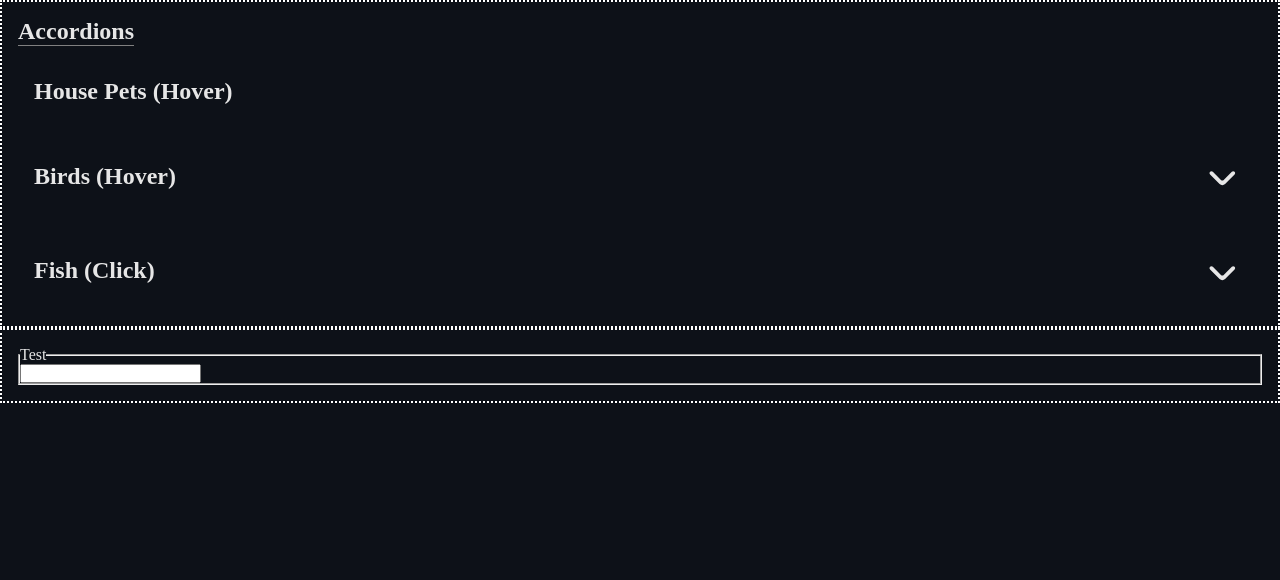
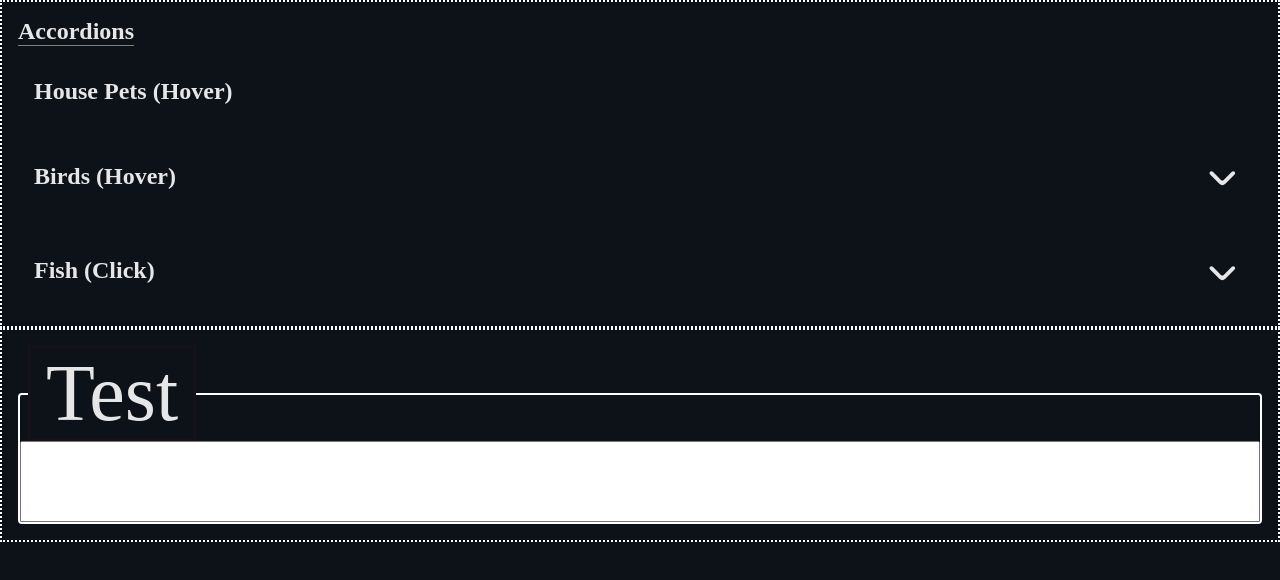
Before and after one commit to VonRiddarn/spit-and-prayers-ui, a React (Vite) app: page / in a window 1280 px wide. Shown: the top 580 px of the page. Built offline with nearby package versions, Linux system fonts and the light colour scheme.

Commit message:
feat: added base code for LegendInputField NOTE: This is broken af and serves as a template, not a product.

```diff
--- a/src/components/ui/LegendInputField/LegendInputField.scss
+++ b/src/components/ui/LegendInputField/LegendInputField.scss
@@ -0,0 +1,39 @@
+$test-font-size: 10em;
+$test-width: 100%;
+$test-clearance: 1rem; // NOT CUSTOM!
+
+$test-width-left: calc($test-clearance);
+$test-width-center: calc($test-width * 0.5);
+$test-width-right: calc($test-width * 0.9);
+
+// TODO: Fix this shit.
+// The problem:
+// We want to be able to use center and right as margins for the legend text
+// Left is working just fine with the current calculations.
+
+.LegendInputField {
+	padding: 0;
+	border: 2px solid #ffffff;
+	border-radius: 4px; // Round, Square, Subtle
+
+	&:focus-within {
+		border-color: #3572e4;
+	}
+
+	legend {
+		border: 2px solid rgba(255, 0, 0, 0.055);
+		margin-left: calc($test-width-left - calc($test-clearance * 0.5)); // Left, Center, Right
+		padding: 0 $test-clearance;
+		font-size: calc($test-font-size / 2); // Custom
+	}
+
+	input {
+		width: 100%;
+		height: 100%;
+		font-size: calc($test-font-size * 0.42); // "fit" | string if === "fit" -> calc
+
+		&:focus {
+			outline: 0;
+		}
+	}
+}
--- a/src/components/ui/LegendInputField/LegendInputField.tsx
+++ b/src/components/ui/LegendInputField/LegendInputField.tsx
@@ -7,7 +7,7 @@ type LegendInputFieldProps = {
 
 const LegendInputField = ({ title, type }: LegendInputFieldProps) => {
 	return (
-		<fieldset>
+		<fieldset className="LegendInputField">
 			<legend>{title}</legend>
 			<input type={type} />
 		</fieldset>
```
